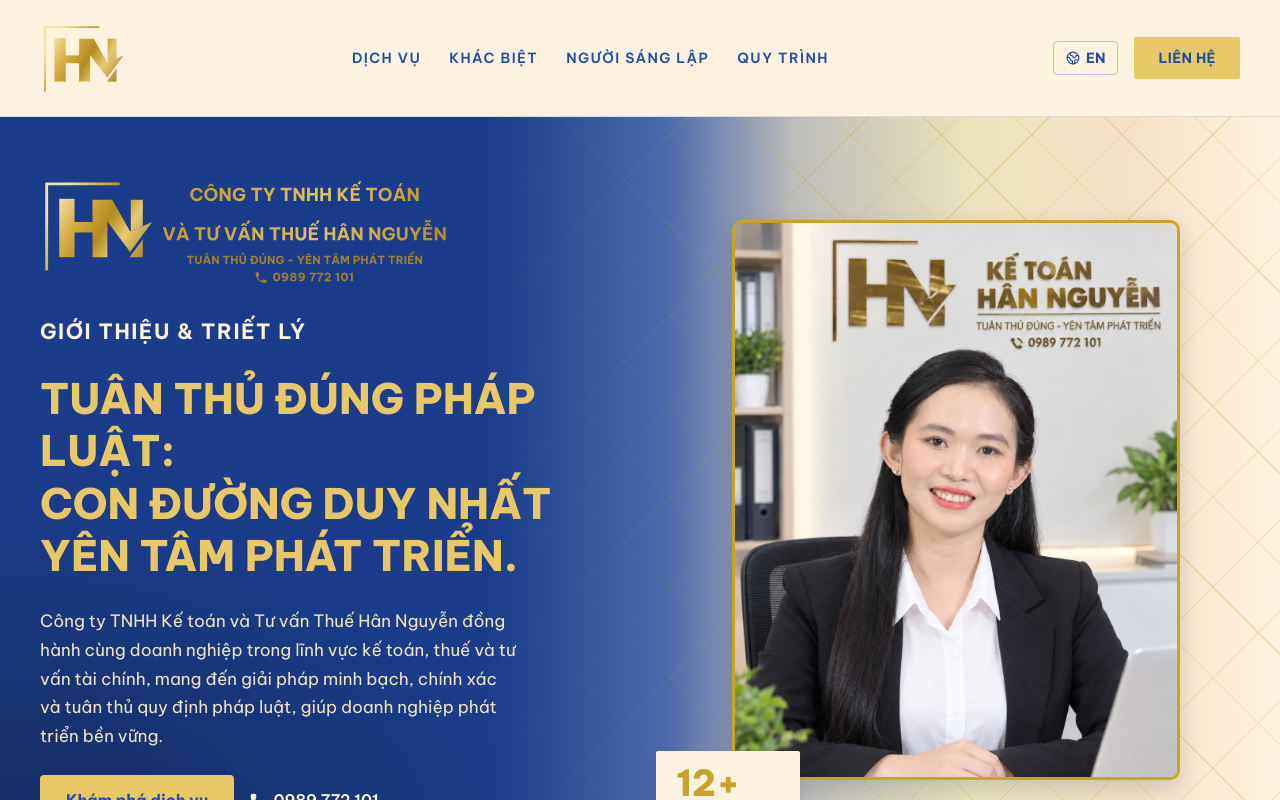
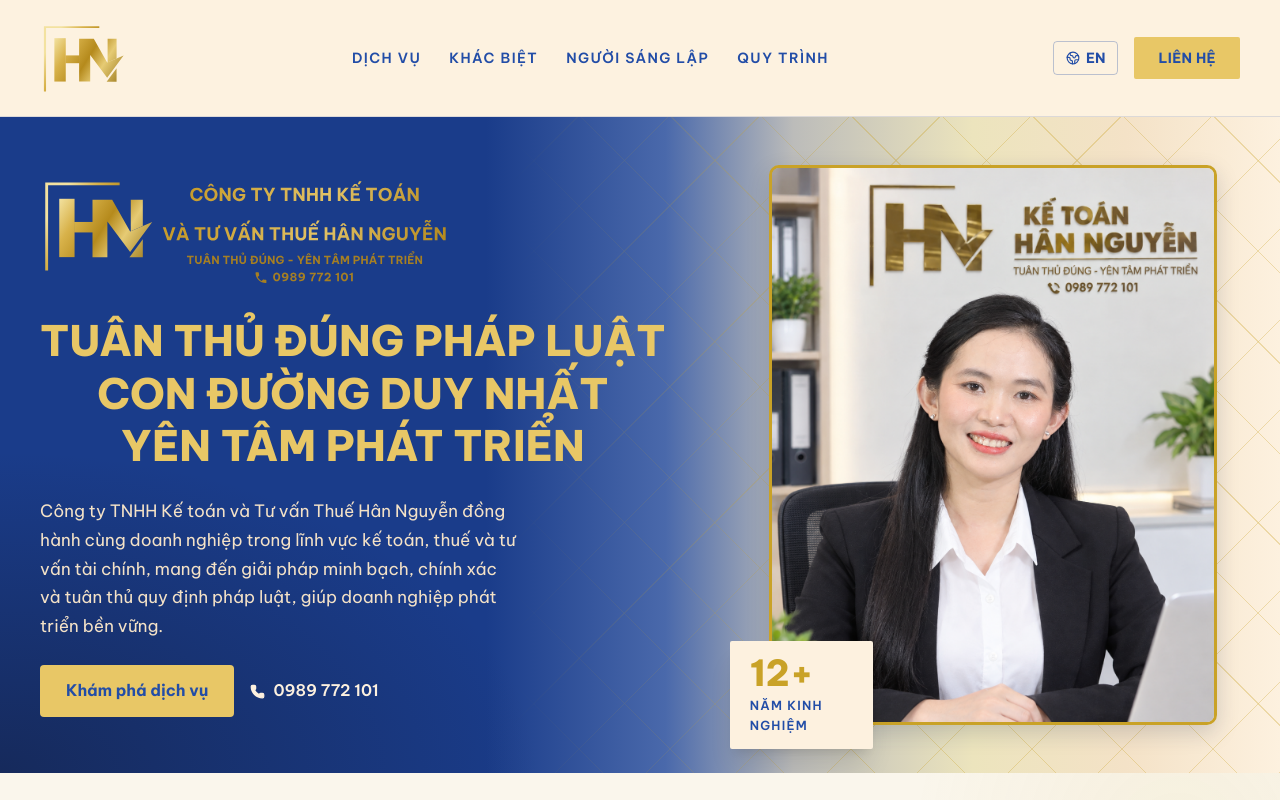
Before and after one commit to ChiHuy177/ketoanhannguyen, a React (Vite) app: page / in a window 1280 px wide. Shown: the top 800 px of the page. Built offline with nearby package versions, Linux system fonts and the light colour scheme.

Commit message:
update: tối 29-9

```diff
--- a/src/App.jsx
+++ b/src/App.jsx
@@ -165,6 +165,8 @@
         }}
       >
         <div className="absolute inset-0 z-0 pointer-events-none" style={{ background: 'radial-gradient(60% 70% at 0% 100%, rgba(20,34,72,0.7), transparent 70%)' }} />
+        {/* Mobile overlay — covers the light-right gradient so text stays readable */}
+        <div className="md:hidden absolute inset-0 z-0 pointer-events-none" style={{ background: 'linear-gradient(180deg, rgba(20,40,100,0.82) 0%, rgba(20,40,100,0.75) 100%)' }} />
         <div
           className="lattice absolute inset-y-0 right-0 w-[60%] pointer-events-none"
           style={{
@@ -179,14 +181,10 @@
             <Reveal className="flex flex-col gap-6">
               <img src={logoFull} alt="Kế Toán Hân Nguyễn - Tuân thủ đúng, Yên tâm phát triển" className="w-[420px] max-w-full h-auto object-contain" />
 
-              <p className="font-display font-bold text-[21px] tracking-[1.5px] uppercase" style={{ color: '#FDF1DF' }}>
-                {t[lang].hero.subtitle}
-              </p>
-
-              <h1 className="font-display font-extrabold text-[36px] md:text-[42px] leading-[1.25] uppercase" style={{ color: '#E8C766' }}>
-                <span className="block">{t[lang].hero.title1}</span>
-                <span className="block">{t[lang].hero.title2}</span>
-                <span className="block">{t[lang].hero.title3}</span>
+              <h1 className="font-display font-extrabold leading-[1.25] uppercase text-center w-full" style={{ color: '#E8C766', fontSize: 'clamp(16px, 5.5vw, 42px)' }}>
+                <span className="block whitespace-nowrap">{t[lang].hero.title1}</span>
+                <span className="block whitespace-nowrap">{t[lang].hero.title2}</span>
+                <span className="block whitespace-nowrap">{t[lang].hero.title3}</span>
               </h1>
 
               <p className="text-[17px] leading-[1.7] max-w-[480px]" style={{ color: '#F4E2C7' }}>
--- a/src/locales.js
+++ b/src/locales.js
@@ -9,9 +9,9 @@
     },
     hero: {
       subtitle: 'GIỚI THIỆU & TRIẾT LÝ',
-      title1: 'Tuân thủ đúng pháp luật:',
+      title1: 'Tuân thủ đúng pháp luật',
       title2: 'Con đường duy nhất',
-      title3: 'Yên tâm phát triển.',
+      title3: 'Yên tâm phát triển',
       desc: 'Công ty TNHH Kế toán và Tư vấn Thuế Hân Nguyễn đồng hành cùng doanh nghiệp trong lĩnh vực kế toán, thuế và tư vấn tài chính, mang đến giải pháp minh bạch, chính xác và tuân thủ quy định pháp luật, giúp doanh nghiệp phát triển bền vững.',
       btnPrimary: 'Khám phá dịch vụ',
     },
@@ -116,9 +116,9 @@
     },
     hero: {
       subtitle: 'INTRODUCTION & PHILOSOPHY',
-      title1: 'Legal compliance:',
+      title1: 'Legal compliance',
       title2: 'The only path',
-      title3: 'To peace of mind.',
+      title3: 'To peace of mind',
       desc: 'Han Nguyen Accounting and Tax Consulting Co., Ltd. accompanies businesses in the fields of accounting, tax, and financial consulting, providing transparent, accurate solutions that comply with legal regulations, helping businesses develop sustainably.',
       btnPrimary: 'Explore Services',
     },
```
